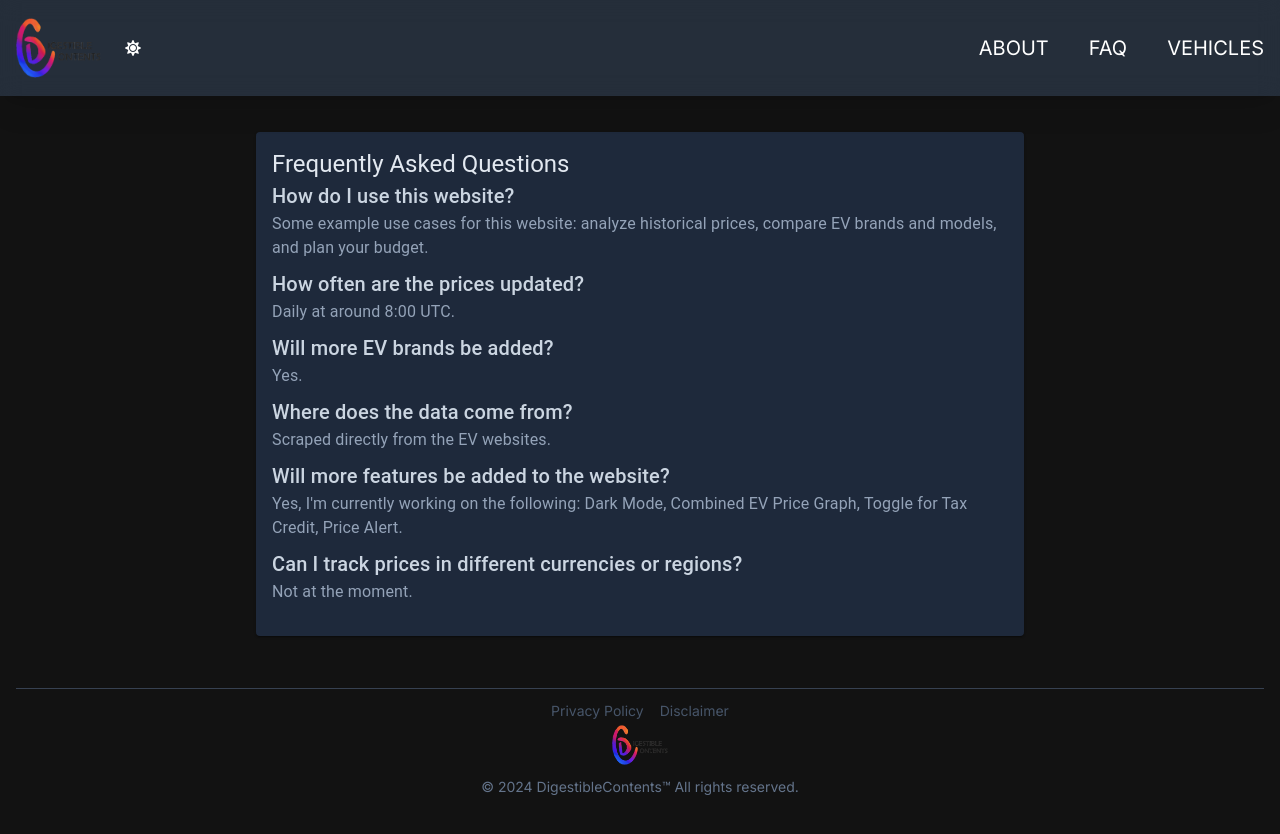
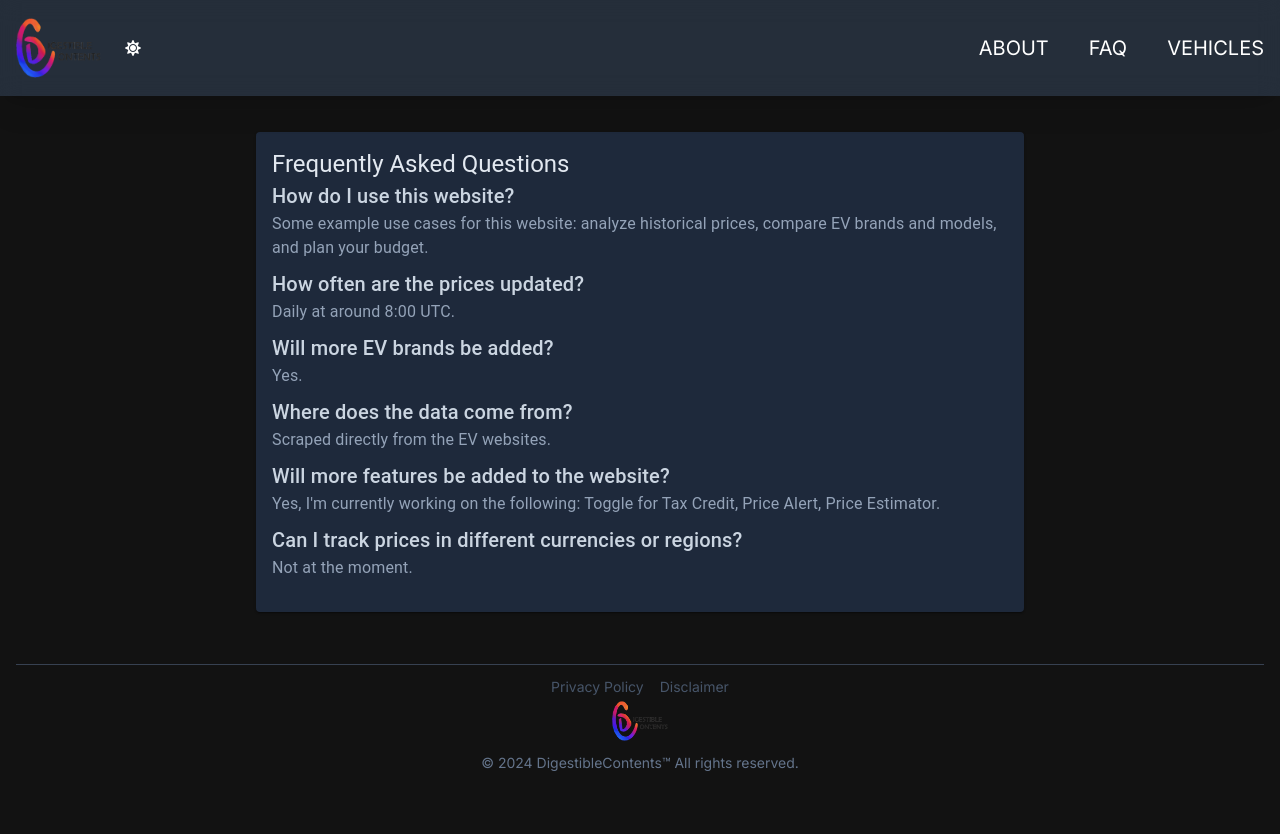
Before and after one commit to issaloo/ev-price-tracker-frontend, a Next.js app: page /faq in a window 1280 px wide. Shown: the top 834 px of the page. Built offline with nearby package versions, Linux system fonts and the light colour scheme.

Commit message:
feat(multiple): update minor issues

```diff
--- a/app/faq/qaObjectList.json
+++ b/app/faq/qaObjectList.json
@@ -17,7 +17,7 @@
   },
   {
     "question": "Will more features be added to the website?",
-    "answer": "Yes, I'm currently working on the following: Dark Mode, Combined EV Price Graph, Toggle for Tax Credit, Price Alert."
+    "answer": "Yes, I'm currently working on the following: Toggle for Tax Credit, Price Alert, Price Estimator."
   },
   {
     "question": "Can I track prices in different currencies or regions?",
--- a/app/sitemap.ts
+++ b/app/sitemap.ts
@@ -12,7 +12,7 @@ export default async function sitemap() {
     const brand = ev.brandName;
     return ev.itemDetails.map((item: EvPriceDetail) => {
       return {
-        url: `${URL}/graph/${brand}-${item.modelName.replace(/\s+/g, "-")}`,
+        url: `${URL}/graph/${brand}/${item.modelName.replace(/\s+/g, "-")}`,
         lastModified: curDate,
         priority: 0.8,
       };
```
